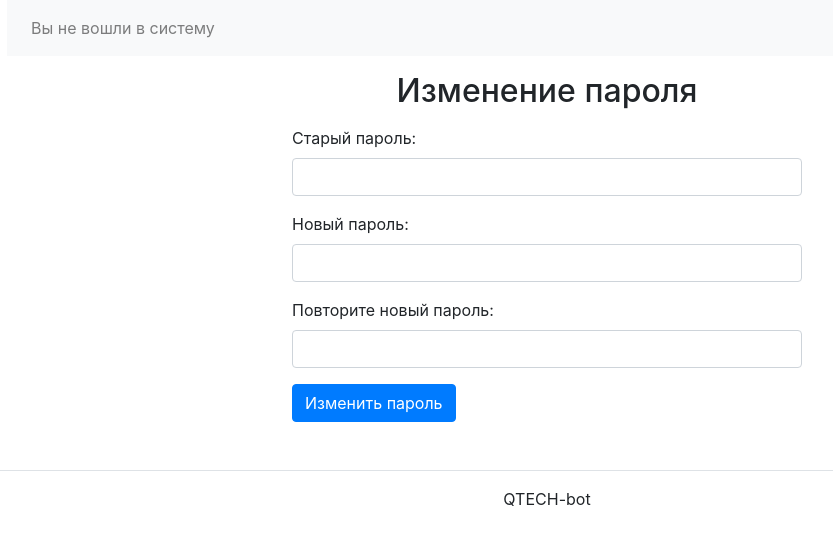
After one commit to artemmikh/qtech_bot_1, a Python web app: template app/templates/change_password.html in a window 1280 px wide. The commit adds this page. Shown: the top 545 px of the page, without its empty margins (93-926 px from the left). Run offline with Jinja, Linux system fonts and the light colour scheme; the template is opened without the code that fills it, so the values that code supplies are empty.

Commit message:
Добавление возможности изменения пароля

```diff
--- /dev/null
+++ b/app/templates/change_password.html
@@ -0,0 +1,39 @@
+{% extends "base.html" %}
+{% block content %}
+<div class="container">
+  <p></p>
+  <h2 class="text-center">Изменение пароля</h2>
+  <p></p>
+  {% if errors %}
+  <div class="alert alert-danger">
+    {% for error in errors %}
+    <p>{{ error }}</p>
+    {% endfor %}
+    <p></p>
+  </div>
+  {% endif %}
+  {% if successful_password_change %}
+  <div class="alert alert-success">
+    {% for message in successful_password_change %}
+    <p>{{ message }}</p>
+    {% endfor %}
+    <p></p>
+  </div>
+  {% endif %}
+  <form action="" method="post" class="mx-auto col-md-6">
+    <div class="form-group">
+      <label for="old_password">Старый пароль:</label>
+      <input type="password" class="form-control" id="old_password" name="old_password" required>
+    </div>
+    <div class="form-group">
+      <label for="new_password">Новый пароль:</label>
+      <input type="password" class="form-control" id="new_password" name="new_password" required>
+    </div>
+    <div class="form-group">
+      <label for="confirm_password">Повторите новый пароль:</label>
+      <input type="password" class="form-control" id="confirm_password" name="confirm_password" required>
+    </div>
+    <button type="submit" class="btn btn-primary">Изменить пароль</button>
+  </form>
+</div>
+{% endblock %}
--- a/app/templates/header.html
+++ b/app/templates/header.html
@@ -26,6 +26,9 @@
           <li class="nav-item">
             <a class="nav-link" href="{{ url_for('logout') }}">Выход</a>
           </li>
+          <li class="nav-item">
+            <a class="nav-link" href="{{ url_for('change_password') }}">Изменить пароль</a>
+          </li>
           {% else %}
           <li class="nav-item">
             <p class="nav-link mb-0 font-weight">Вы не вошли в систему</p>
```
Also changed, not shown: app/api/user.py (+58 -1 lines).
